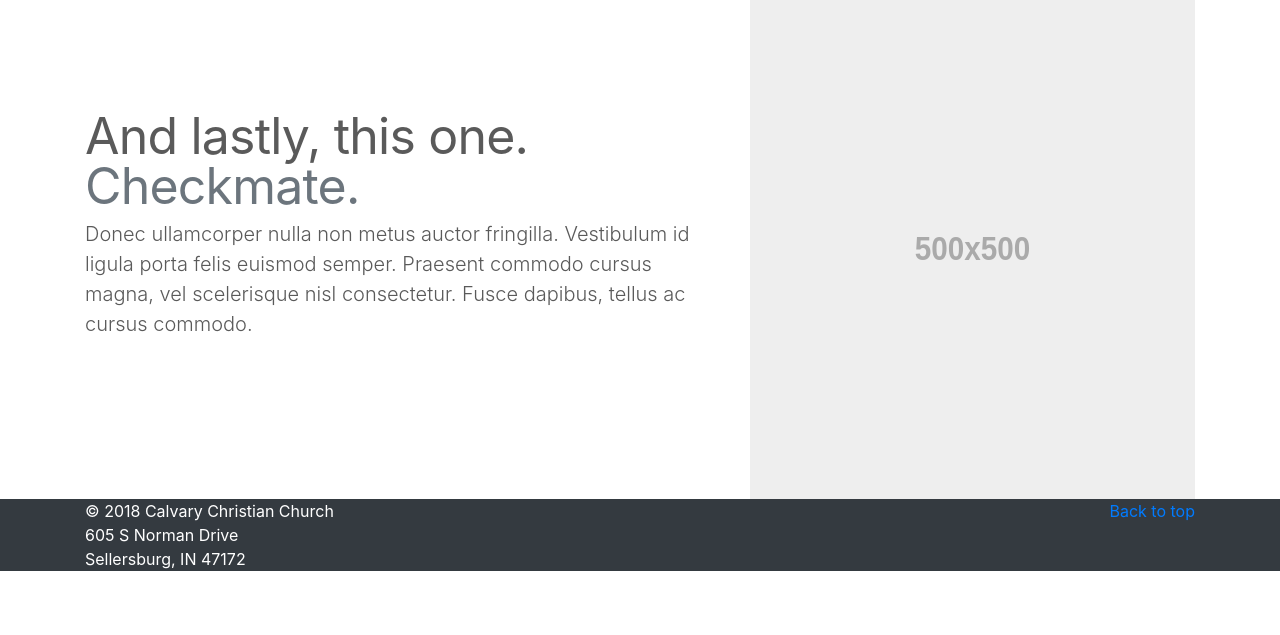
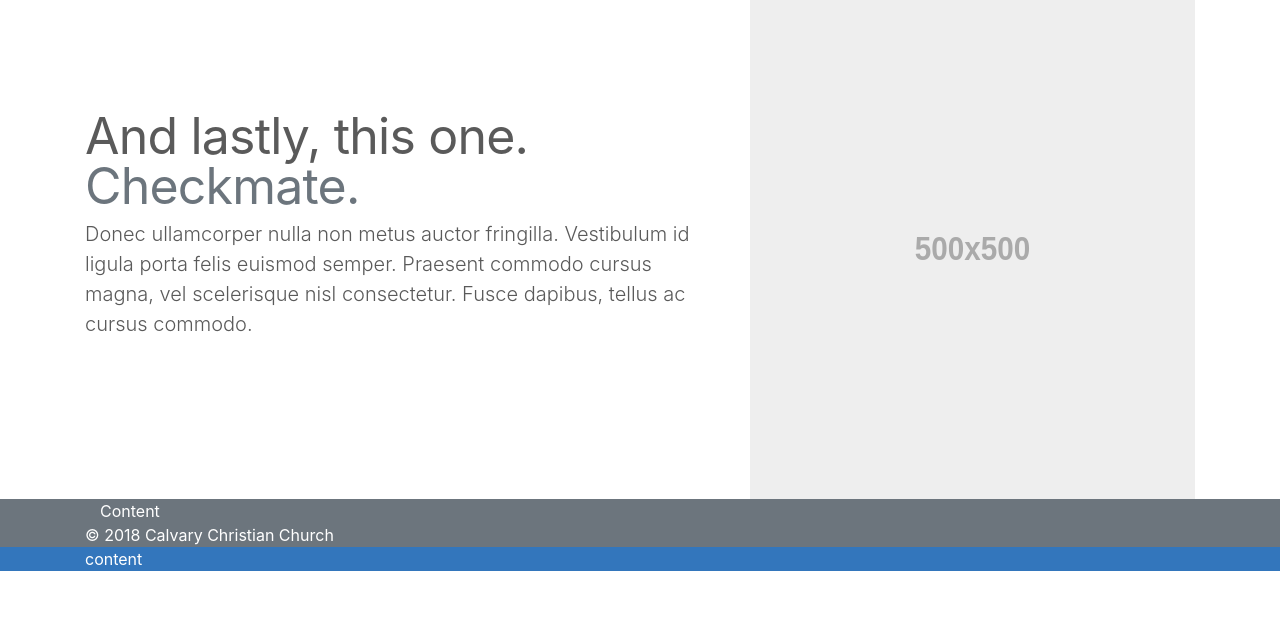
Before and after one commit to theNEENERist/CCC-POC, a PHP site: page / in a window 1280 px wide. Shown: the part 2831-3466 px from the top of the page. After the commit the page ends 3402 px from the top, so only its background shows below. Run offline with PHP 8.4, Linux system fonts and the light colour scheme; some libraries are stand-ins or nearby versions.

Commit message:
UI modifications and MySQLi integration

```diff
--- a/inc/header.php
+++ b/inc/header.php
@@ -25,9 +25,6 @@
 					<a class="nav-link" href="sermons_and_worship.php">Sermons & Worship</a>
 				</li>
 				<li class="nav-item">
-					<a class="nav-link" href="calendar.php">Calendar</a>
-				</li>
-				<li class="nav-item">
 					<a class="nav-link" href="directions.php">Directions</a>
 				</li>
 				<li class="nav-item">
--- a/inc/postContent.php
+++ b/inc/postContent.php
@@ -1,10 +1,21 @@
 		  <!-- FOOTER -->
-	<footer class="bg-dark text-white">
-		<div class="container">
-			<p class="float-right"><a href="#">Back to top</a></p>
-			<p>© 2018 Calvary Christian Church<br/>
-			605 S Norman Drive<br/>
-			Sellersburg, IN 47172</p>
+	<footer class="overflow-auto">
+		<div class="bg-secondary text-white">
+			<div class="container">
+				<!--<p class="float-right"><a href="#">Back to top</a></p>-->
+				<div class="col-lg-4">
+					Content
+				</div>
+
+				<div>
+					© 2018 Calvary Christian Church
+				</div>
+			</div>
+		</div>
+		<div class="bg-blue text-white">
+			<div class="container">
+			content
+			</div>
 		</div>
 	</footer>
 	<!--<div class="footer bg-dark text-white">
--- a/index.php
+++ b/index.php
@@ -71,7 +71,7 @@
 			<img width="140" height="140" class="rounded-circle" alt="Generic placeholder image" src="../img/cal_circle.png">
 			<h2>Calendar</h2>
 			<p>Checkout our Church calendar to see what events we have coming up.</p>
-			<p><a class="btn btn-secondary" role="button" href="#">View details »</a></p>
+			<p><a class="btn btn-secondary" role="button" target="_new" href="https://calendar.google.com/calendar/embed?title=Calvary+Christian+Calendar&src=calvarychristiancalendar@gmail.com">View details »</a></p>
 		  </div><!-- /.col-lg-4 -->
 		  <div class="col-lg-4">
 			<img width="140" height="140" class="rounded-circle" alt="Generic placeholder image" src="./img/CrossInCircle.png">
```
Also changed, not shown: classes.php (+56 -2 lines), img/FINAL LOGO - Copy.jpg (added).
